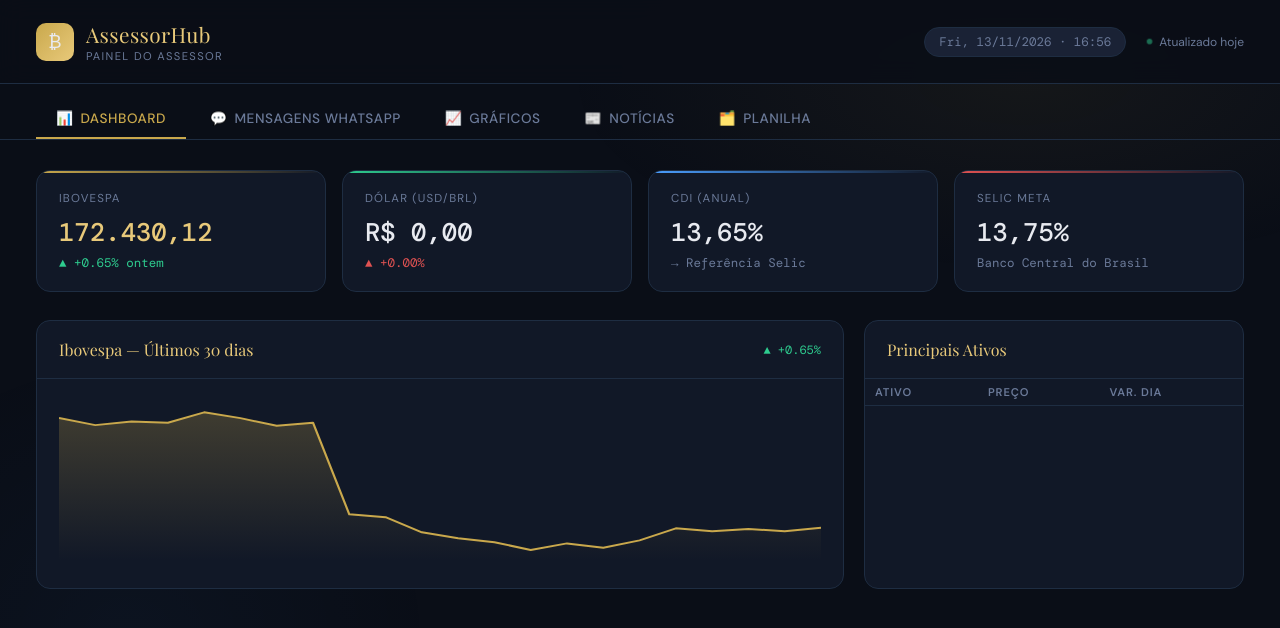
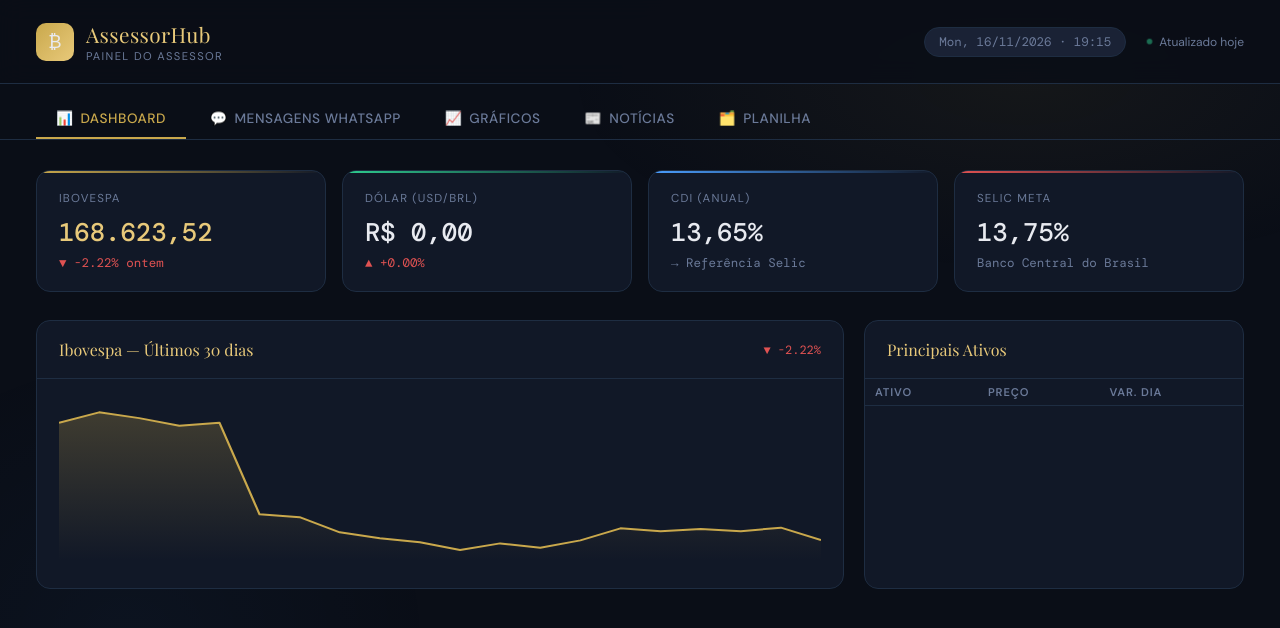
Before and after one commit to joaoferracin/assessor-hub, a plain HTML site: page index.html in a window 1280 px wide. Drawn offline with nearby package versions, Linux system fonts and the light colour scheme.

Commit message:
🔄 Hub atualizado — 16/11/2026 19:15

```diff
--- a/index.html
+++ b/index.html
@@ -3,7 +3,7 @@
 <head>
 <meta charset="UTF-8">
 <meta name="viewport" content="width=device-width, initial-scale=1.0">
-<title>AssessorHub — 13/11/2026</title>
+<title>AssessorHub — 16/11/2026</title>
 <link href="https://fonts.googleapis.com/css2?family=Playfair+Display:wght@400;700&family=DM+Sans:wght@300;400;500;600&family=DM+Mono:wght@400;500&display=swap" rel="stylesheet">
 <style>
   :root {
@@ -135,7 +135,7 @@
     </div>
   </div>
   <div style="display:flex;align-items:center;gap:20px;">
-    <span class="date-pill">Fri, 13/11/2026 · 16:56</span>
+    <span class="date-pill">Mon, 16/11/2026 · 19:15</span>
     <span style="font-size:.75rem;color:var(--muted);display:flex;align-items:center;"><span class="pulse"></span>Atualizado hoje</span>
   </div>
 </header>
@@ -153,8 +153,8 @@
   <div class="kpi-row">
     <div class="kpi-card gold">
       <div class="kpi-label">Ibovespa</div>
-      <div class="kpi-value" style="color:var(--gold-light)">172.430,12</div>
-      <div class="kpi-change" style="color:var(--green)">▲ +0.65% ontem</div>
+      <div class="kpi-value" style="color:var(--gold-light)">168.623,52</div>
+      <div class="kpi-change" style="color:var(--red)">▼ -2.22% ontem</div>
     </div>
     <div class="kpi-card green">
       <div class="kpi-label">Dólar (USD/BRL)</div>
@@ -176,7 +176,7 @@
     <div class="card">
       <div class="card-header">
         <span class="card-title">Ibovespa — Últimos 30 dias</span>
-        <span style="font-size:.75rem;color:var(--green);font-family:'DM Mono',monospace">▲ +0.65%</span>
+        <span style="font-size:.75rem;color:var(--red);font-family:'DM Mono',monospace">▼ -2.22%</span>
       </div>
       <div class="card-body">
         <svg id="mainChart" viewBox="0 0 700 160" preserveAspectRatio="none" style="width:100%;height:160px;"></svg>
@@ -292,7 +292,7 @@
 
 <script>
 // Dados injetados pelo Python
-const IBOV_HISTORY = [206506, 204324, 205430, 205079, 208296, 206495, 204120, 205083, 176608, 175710, 171006, 169186, 167922, 165529, 167564, 166192, 168499, 172236, 171337, 172060, 171324, 172425.625];
+const IBOV_HISTORY = [205079, 208296, 206495, 204120, 205083, 176608, 175710, 171006, 169186, 167922, 165529, 167564, 166192, 168499, 172236, 171337, 172060, 171324, 172458, 168623.5156];
 const NEWS_DATA    = [];
 
 // ── Tabs ──────────────────────────────────────────────────────────────────────
```
